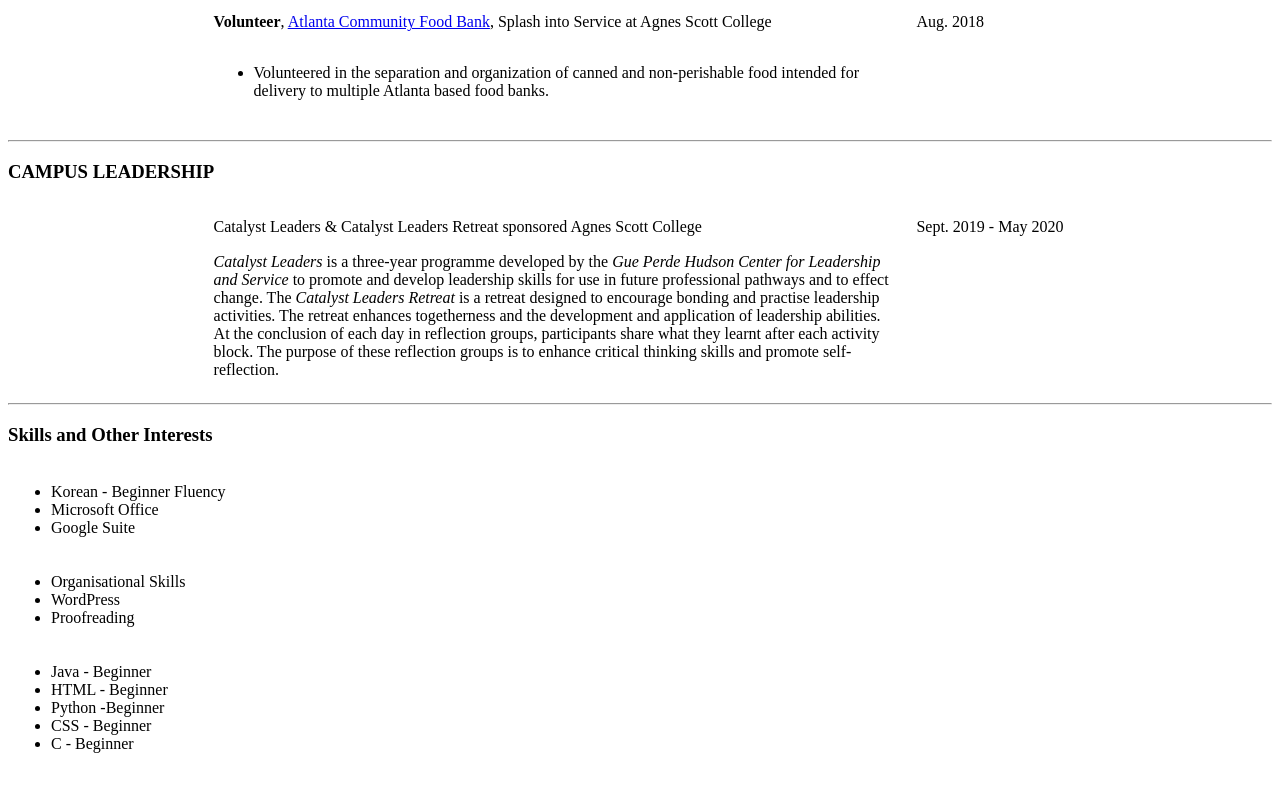
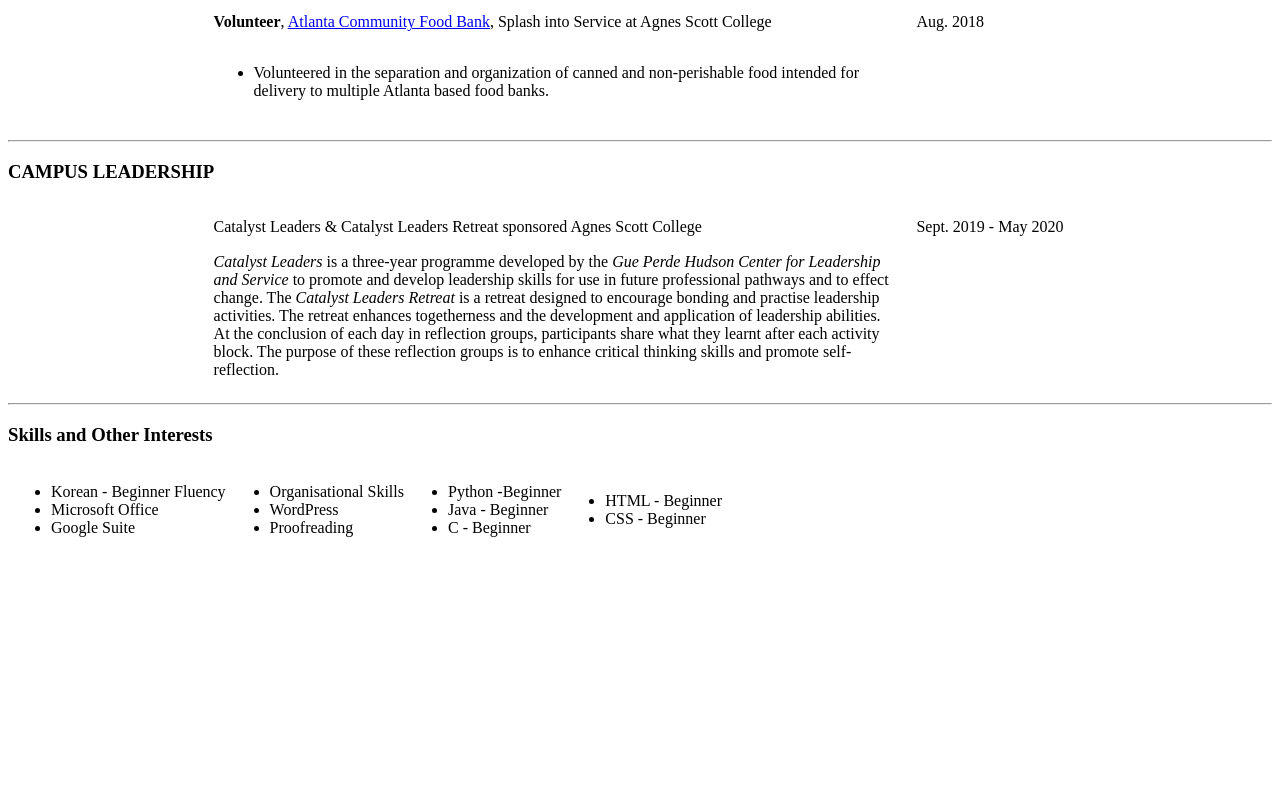
Before and after one commit to Mia703/personal-cv, a plain HTML site: page index.html in a window 1280 px wide. Shown: the part 3513-4301 px from the top of the page. After the commit the page ends 4077 px from the top, so only its background shows below. Drawn offline with Linux system fonts and the light colour scheme.

Commit message:
updated skills list

```diff
--- a/index.html
+++ b/index.html
@@ -382,8 +382,7 @@
                     <li>Google Suite</li>
                 </ul>
             </td>
-        </tr>
-        <tr>
+
             <td>
                 <ul>
                     <li>Organisational Skills</li>
@@ -391,30 +390,23 @@
                     <li>Proofreading</li>
                 </ul>
             </td>
-        </tr>
-        <tr>
+
             <td>
                 <ul>
+                    <li>Python -Beginner</li>
                     <li>Java - Beginner</li>
+                    <li>C - Beginner</li>
+                </ul>
+            </td>
+
+            <td>
+                <ul>
                     <li>HTML - Beginner</li>
-                    <li>Python -Beginner</li>
                     <li>CSS - Beginner</li>
-                    <li>C - Beginner</li>
                 </ul>
             </td>
         </tr>
     </table>
-    <p>
-        <ul>
-
-
-
-
-
-
-
-        </ul>
-    </p>
 
 </body>
 </html>
```
